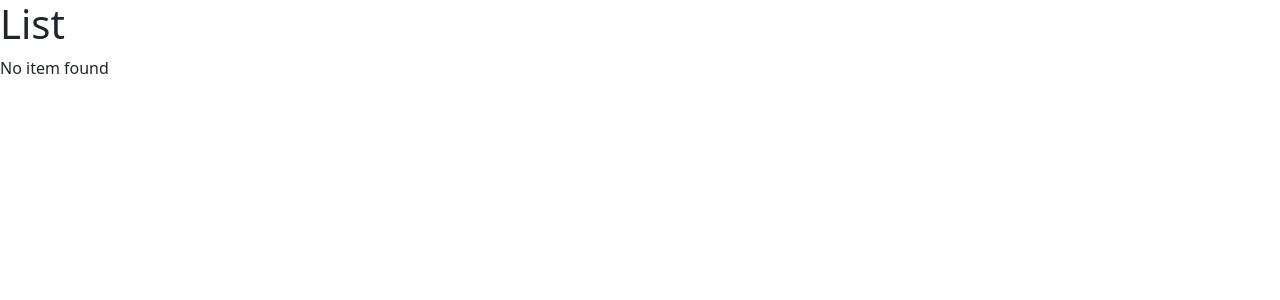
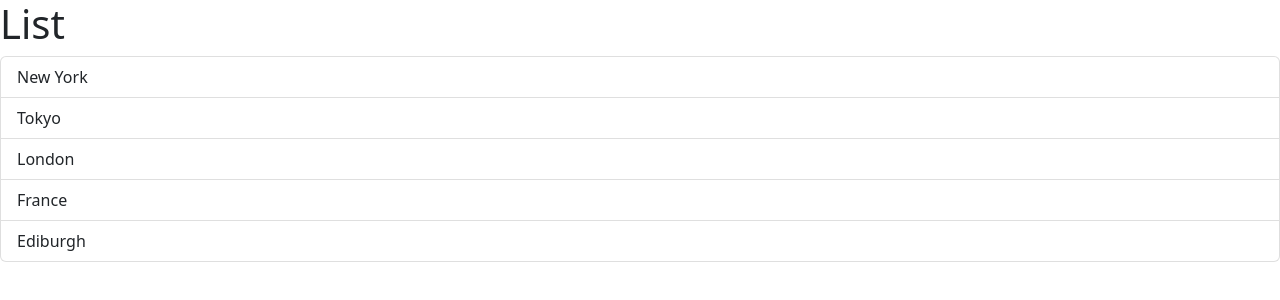
Before and after one commit to ZoeUtting/react-app, a React (Vite) app: page / in a window 1280 px wide. Shown: the top 300 px of the page. Built offline with nearby package versions, Linux system fonts and the light colour scheme.

Commit message:
basic event handling

```diff
--- a/src/components/ListGroup.tsx
+++ b/src/components/ListGroup.tsx
@@ -1,12 +1,16 @@
+import { MouseEvent } from "react";
+
 function ListGroup() {
     const items = [
-        // 'New York',
-        // 'Tokyo',
-        // 'London',
-        // 'France',
-        // 'Ediburgh'
+        'New York',
+        'Tokyo',
+        'London',
+        'France',
+        'Ediburgh'
 
     ];
+
+    const handleClick = (e: MouseEvent) => console.log(e)
 
 
   return (
@@ -14,7 +18,10 @@ function ListGroup() {
         <h1>List</h1>
         {items.length === 0 && <p>No item found</p>}
         <ul className="list-group">
-          {items.map(item => <li key={item} className="list-group-item">{item}</li>)}
+          {items.map((item, index) => <li
+          key={item}
+          onClick={handleClick}
+          className="list-group-item">{item}</li>)}
         </ul>
     </>
   );
```
